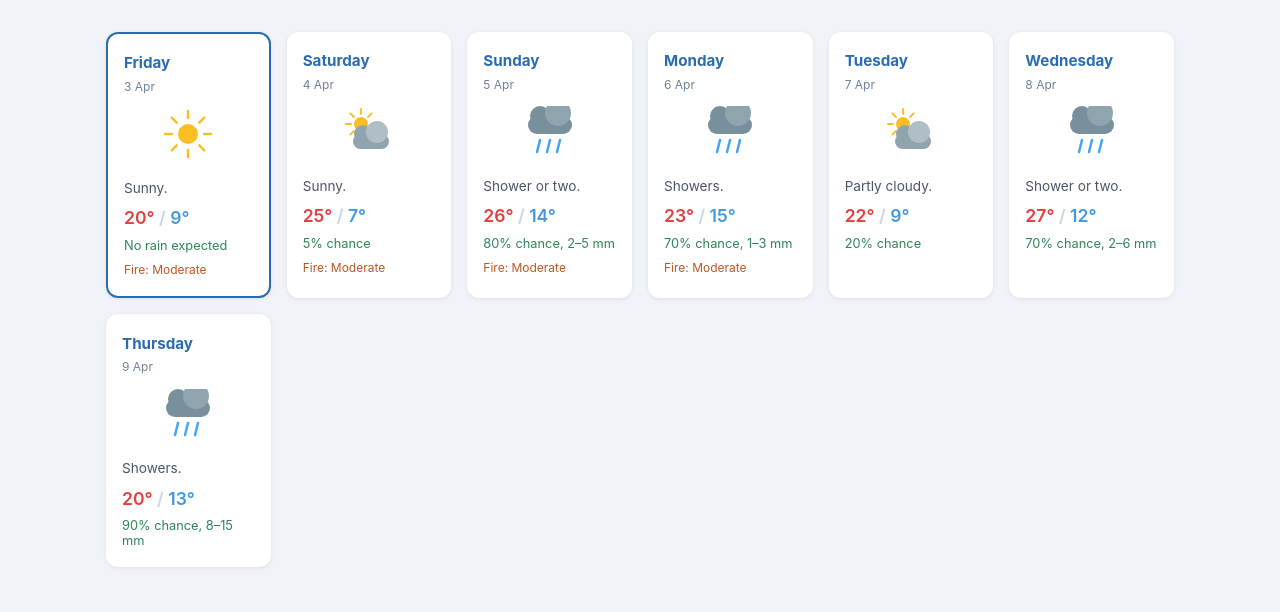
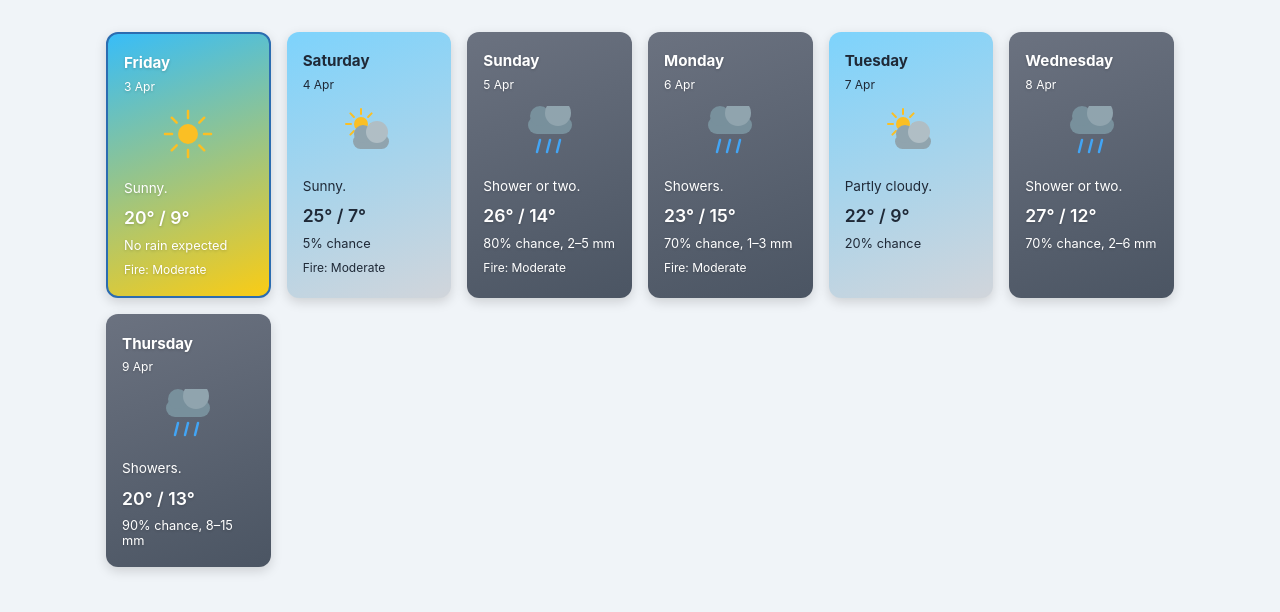
Before and after one commit to ng0ctr4n55/weatherapp_bom, a Flask app: page / in a window 1280 px wide. Shown: the part 91-703 px from the top of the page. Run offline with Flask 3, Linux system fonts and the light colour scheme.

Commit message:
add background card

```diff
--- a/templates/index.html
+++ b/templates/index.html
@@ -16,8 +16,26 @@
     main { max-width: 1100px; margin: 2rem auto; padding: 0 1rem; }
     #status { text-align: center; padding: 2rem; color: #718096; }
     .grid { display: grid; grid-template-columns: repeat(auto-fill, minmax(140px, 1fr)); gap: 1rem; }
-    .card { background: white; border-radius: 12px; padding: 1.2rem 1rem; box-shadow: 0 1px 4px rgba(0,0,0,0.08); display: flex; flex-direction: column; gap: 0.4rem; }
+    .card {
+      background: white;
+      border-radius: 12px;
+      padding: 1.2rem 1rem;
+      box-shadow: 0 4px 12px rgba(0,0,0,0.15);
+      display: flex;
+      flex-direction: column;
+      gap: 0.4rem;
+      transition: all 0.2s ease-in-out;
+    }
     .card.today { border: 2px solid #2b6cb0; }
+
+    /* Dynamic backgrounds */
+    .card[class*="bg-"] { color: white; text-shadow: 0 1px 3px rgba(0,0,0,0.2); }
+    .card.bg-sunny { background-image: linear-gradient(160deg, #38bdf8, #facc15); }
+    .card.bg-partly-sunny { background-image: linear-gradient(160deg, #7dd3fc, #d1d5db); color: #1f2937; text-shadow: none; }
+    .card.bg-cloudy { background-image: linear-gradient(160deg, #9ca3af, #6b7280); }
+    .card.bg-rain { background-image: linear-gradient(160deg, #6b7280, #4b5563); }
+    .card.bg-storm { background-image: linear-gradient(160deg, #4b5563, #374151); }
+
     .day { font-weight: 700; font-size: 0.95rem; color: #2b6cb0; }
     .date { font-size: 0.75rem; color: #718096; }
     .condition { font-size: 0.85rem; color: #4a5568; margin-top: 0.3rem; }
@@ -27,6 +45,10 @@
     .temp-min { color: #4299e1; }
     .rain { font-size: 0.8rem; color: #2f855a; margin-top: 0.2rem; }
     .fire { font-size: 0.75rem; color: #c05621; margin-top: 0.2rem; }
+
+    /* Text color overrides for dynamic backgrounds */
+    .card[class*="bg-"] .day, .card[class*="bg-"] .date, .card[class*="bg-"] .condition, .card[class*="bg-"] .temp-max, .card[class*="bg-"] .temp-sep, .card[class*="bg-"] .temp-min, .card[class*="bg-"] .rain, .card[class*="bg-"] .fire { color: inherit; }
+
     .weather-icon { display: flex; align-items: center; justify-content: center; height: 56px; margin: 0.4rem 0; }
     .weather-icon svg { overflow: visible; }
     /* sun ray spin */
@@ -136,6 +158,11 @@
       return 'icon-sunny';
     }
 
+    function weatherBgClass(descriptor) {
+      const iconId = weatherIconId(descriptor);
+      return 'bg-' + iconId.substring(5); // e.g. "icon-sunny" -> "bg-sunny"
+    }
+
     function makeWeatherIcon(descriptor) {
       const svg = document.createElementNS(SVG_NS, 'svg');
       svg.setAttribute('width', '52');
@@ -161,6 +188,7 @@
     function buildCard(day, isToday) {
       const d = new Date(day.date);
       const card = el("div", "card" + (isToday ? " today" : ""));
+      card.classList.add(weatherBgClass(day.icon_descriptor));
 
       card.appendChild(txt("div", "day", DAYS[d.getUTCDay()]));
       card.appendChild(txt("div", "date", d.getUTCDate() + " " + MONTHS[d.getUTCMonth()]));
```
